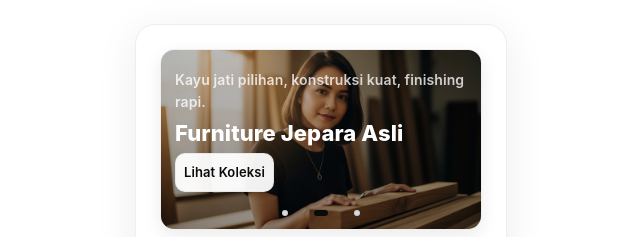
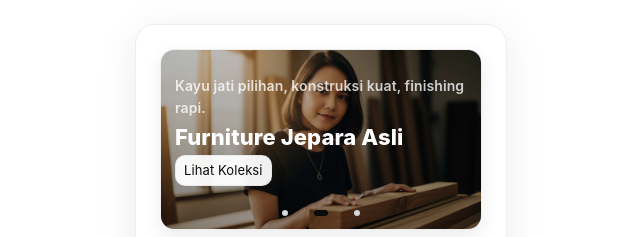
Before and after one commit to twotworial/customin, a plain HTML site: page index.html in a window 1280 px wide. Shown: the top 237 px of the page, without its empty margins (319-959 px from the left). Drawn offline with Linux system fonts and the light colour scheme.

Commit message:
Update style.css

```diff
--- a/style.css
+++ b/style.css
@@ -66,7 +66,7 @@ a:focus-visible, button:focus-visible,
   background-size:100% 100%, cover; background-position:center; background-repeat:no-repeat;
   text-shadow:none;                 /* hilangkan shadow teks biar crisp */
 }
-.ig-copy{ display:flex; flex-direction:column; gap:8px; justify-content:center; height:100%; }
+.ig-copy{ display:flex; flex-direction:column; gap:6px; justify-content:center; height:100%; }
 .ig-eyebrow{
   font-size:14px;
   font-weight:600; color:rgba(255,255,255,.78);
@@ -76,9 +76,9 @@ a:focus-visible, button:focus-visible,
   font-size:clamp(18px,3.6vw,22px); color:#fff;
 }
 .ig-pill{
-  display:inline-flex; align-items:center; gap:8px; width:max-content;
-  border-radius:10px; padding:8px 8px;
-  background:rgba(255,255,255,.94); color:#0b0b0b; font-weight:600; font-size:13px;
+  display:inline-flex; align-items:center; gap:6px; width:max-content;
+  border-radius:10px; padding:4px 8px;
+  background:rgba(255,255,255,.94); color:#0b0b0b; font-weight:400; font-size:13px;
   border:1px solid rgba(0,0,0,.06);
   box-shadow:0 4px 14px rgba(0,0,0,.08);
 }
```
